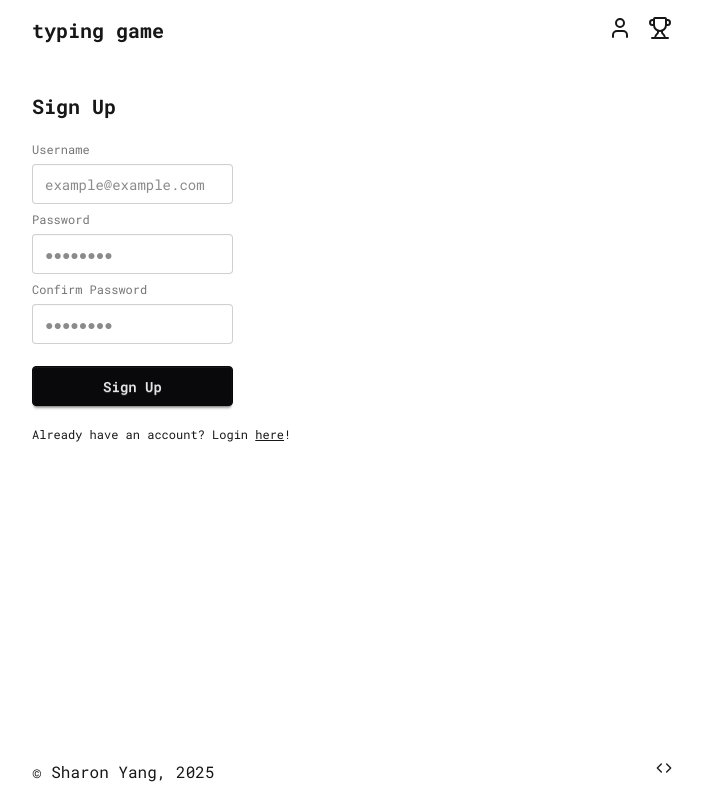
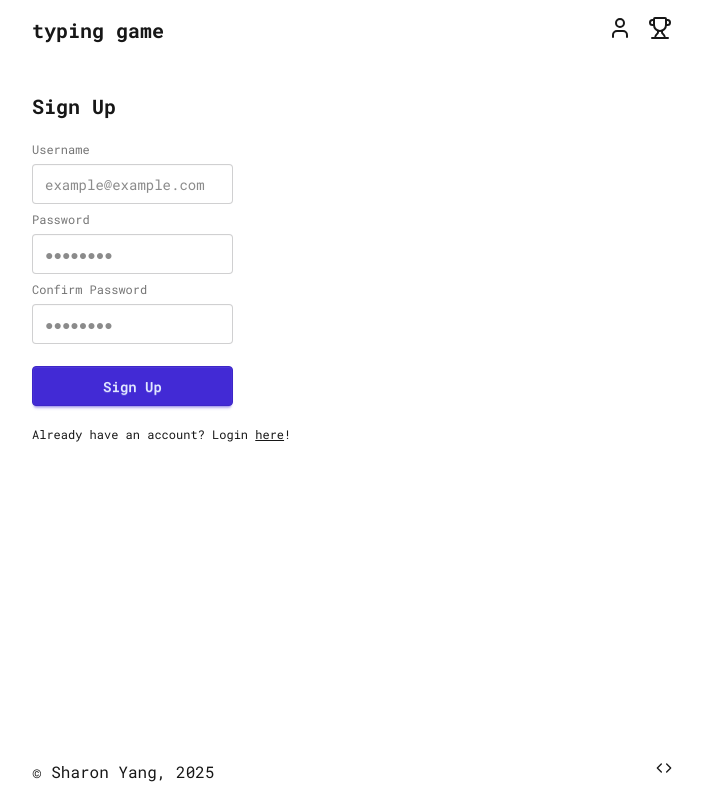
Before and after one commit to sharonyang16/typing-game, a Next.js app in the folder frontend/: page /authentication/sign-up in a window 1280 px wide. Shown: the whole page, without its empty margins (288-991 px from the left). Built offline with nearby package versions, Linux system fonts and the light colour scheme; no server answers.

Commit message:
change button styles on auth

```diff
--- a/frontend/app/authentication/login/page.tsx
+++ b/frontend/app/authentication/login/page.tsx
@@ -38,7 +38,7 @@ const LoginPage = () => {
           value={password}
         />
 
-        <button className="btn btn-neutral mt-4" onClick={handleLogin}>
+        <button className="btn btn-primary mt-4" onClick={handleLogin}>
           Login
         </button>
       </fieldset>
--- a/frontend/app/authentication/sign-up/page.tsx
+++ b/frontend/app/authentication/sign-up/page.tsx
@@ -54,7 +54,7 @@ const SignUpPage = () => {
           value={confirmPassword}
         />
 
-        <button className="btn btn-neutral mt-4" onClick={handleSignUp}>
+        <button className="btn btn-primary mt-4" onClick={handleSignUp}>
           Sign Up
         </button>
       </fieldset>
```
